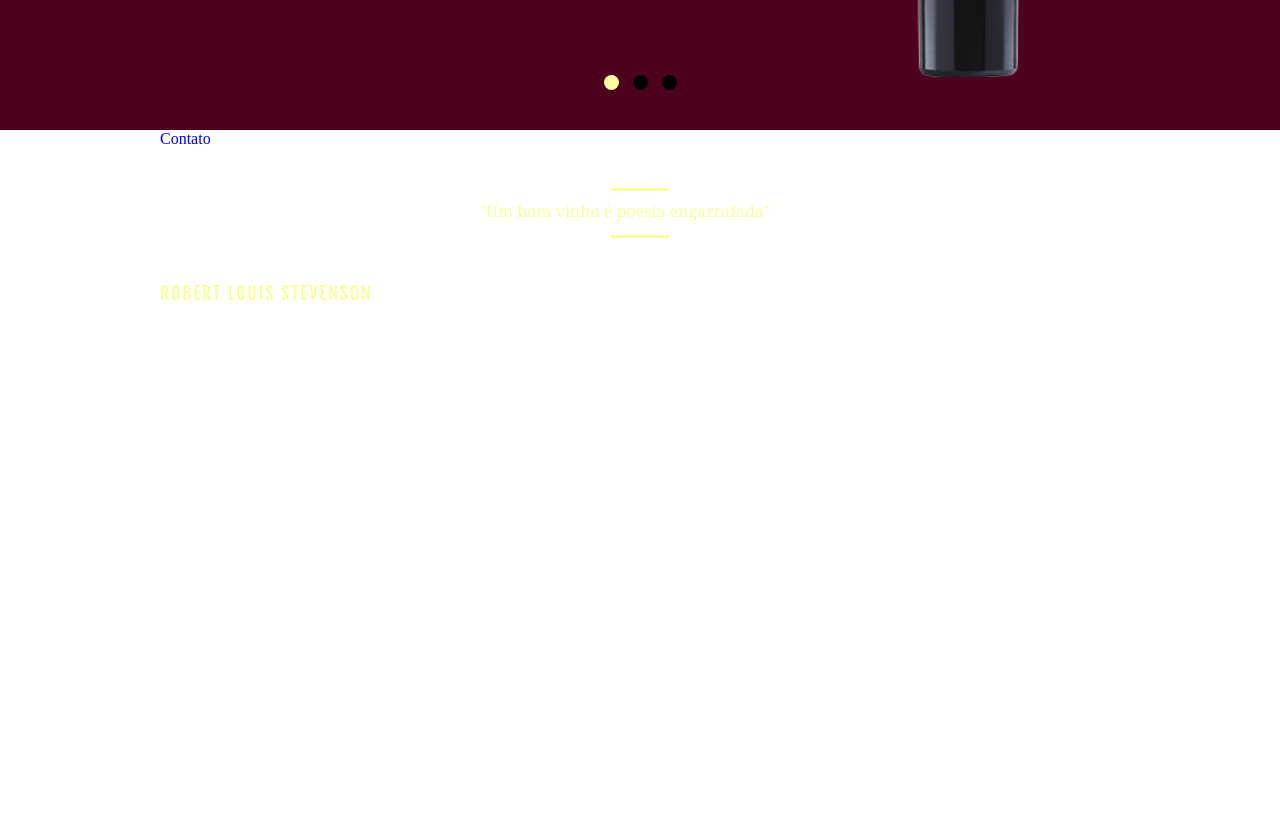
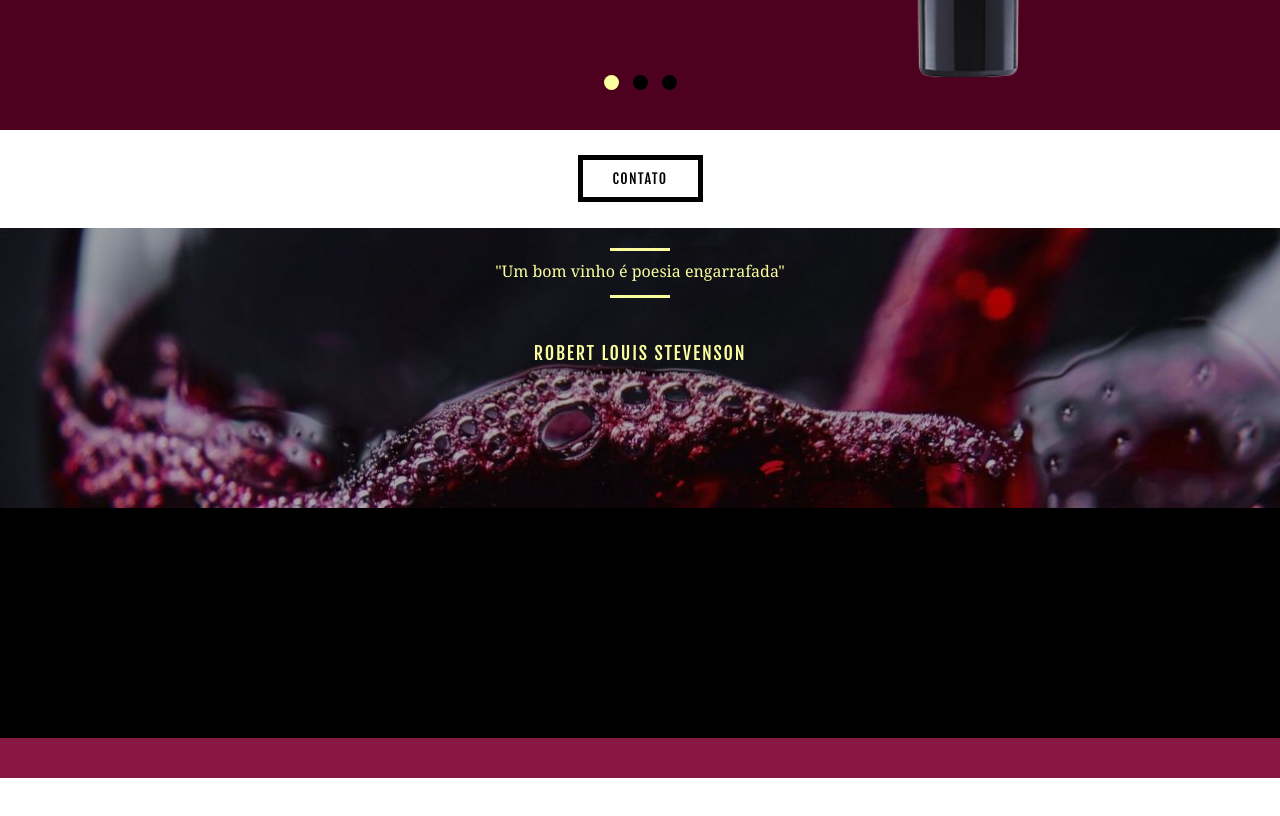
Before and after one commit to vitormfrey/vitormfrey.github.io, a plain HTML site: page index.html in a window 1280 px wide. Shown: the part 1040-1856 px from the top of the page. After the commit the page ends 1818 px from the top, so only its background shows below. Drawn offline with Linux system fonts and the light colour scheme.

Commit message:
Modificações home-page V2

```diff
--- a/css/styles.css
+++ b/css/styles.css
@@ -1,5 +1,5 @@
 body{
-  height: 2000px;
+
 }
 
 header{
@@ -177,3 +177,55 @@ header a img{
 .active {
   background-color: #FAFE9E;
 }
+/* call */
+.call{
+  padding: 40px;
+  text-align: center;
+}
+
+.btn{
+  border:5px solid #000000;
+  padding: 10px 30px;
+  font-family:'Fjalla One', sans-serif ;
+  font-size: 14px;
+  text-transform: uppercase;
+  letter-spacing: .1em;
+  color: #000000;
+}
+
+.btn:hover{
+  background:#881744;
+  border: none;
+  color: #FAFE9E;
+  box-shadow: 1px 1px 15px #000000;
+  transition: 0.6s ease;
+}
+
+
+/* footer */
+
+.quebra{
+  width: 100%;
+  height: 280px;
+  text-align: center;
+  background:url("../img/bg-footer.jpg") no-repeat center;
+  background-size: cover;
+
+}
+
+.quebra blockquote{
+  margin-top: -20px;
+}
+
+.footer{
+  width: 100%;
+  height:230px;
+  background-color:black;
+  padding: 20px;
+}
+
+.copy{
+  width: 100%;
+  height: 40px;
+  background:#881744;
+}
```
